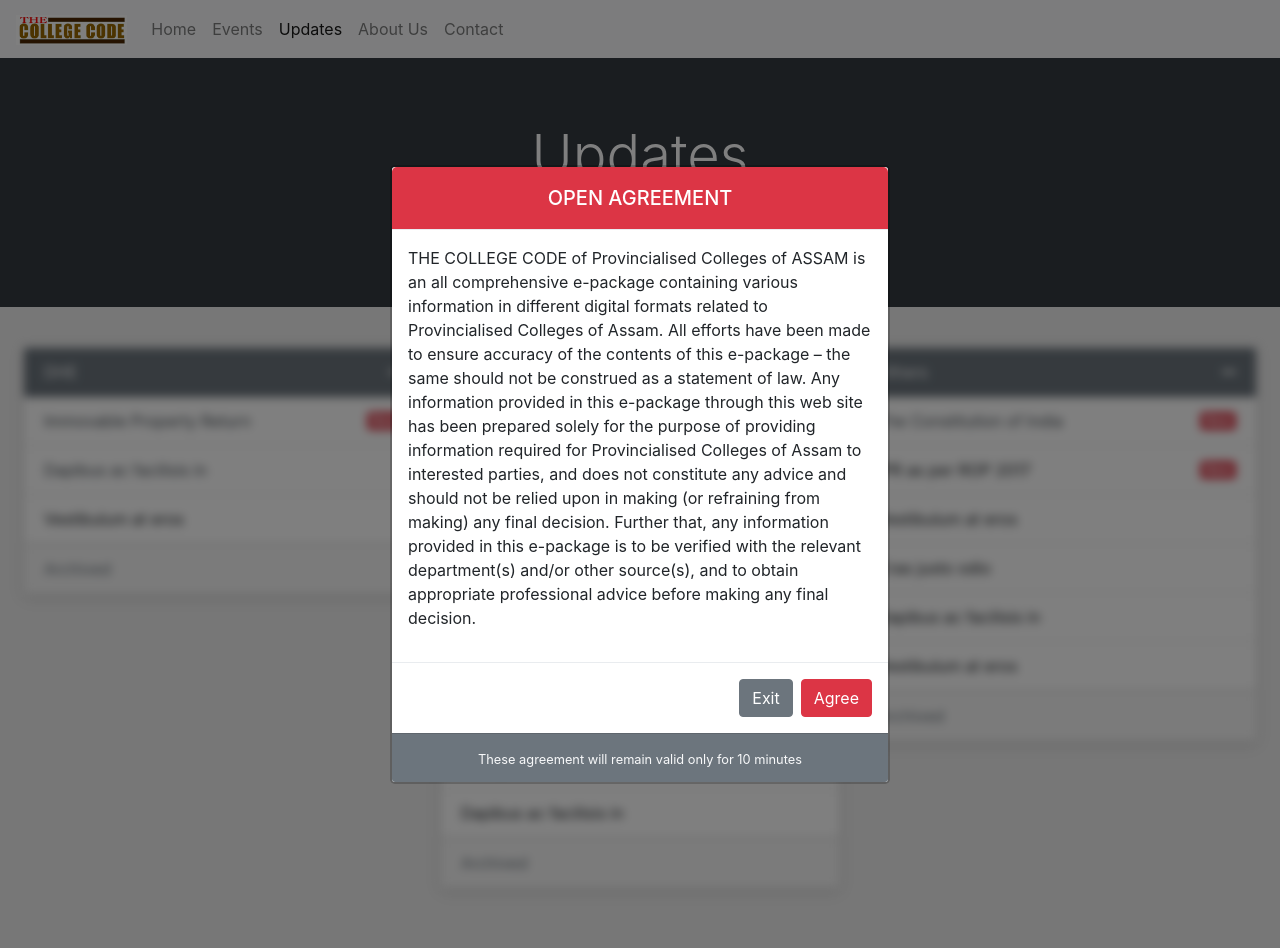
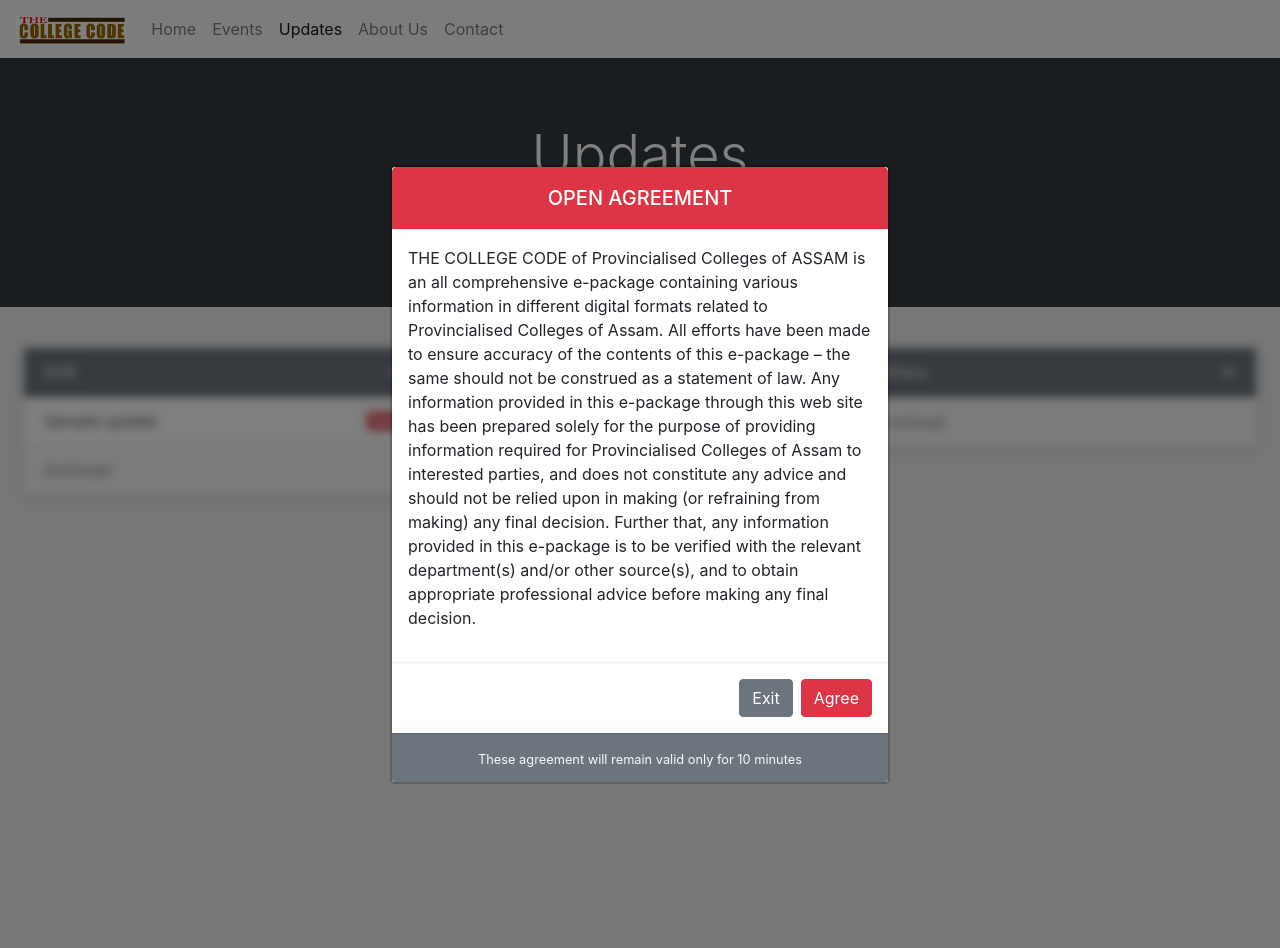
Before and after one commit to jabir15/acc-try, a Django app: page /updates/ in a window 1280 px wide. Run offline with Django 3.2, Linux system fonts and the light colour scheme; tables that the repository leaves empty hold one stand-in row (values such as "Sample post"); some libraries are stand-ins or nearby versions.

Commit message:
Update database model, EventList no href, header z-index correction

```diff
--- a/mysite/settings.py
+++ b/mysite/settings.py
@@ -110,7 +110,7 @@ AUTH_PASSWORD_VALIDATORS = [
 
 LANGUAGE_CODE = 'en-us'
 
-TIME_ZONE = 'UTC'
+TIME_ZONE = 'Asia/Kolkata'
 
 USE_I18N = True
 
--- a/personal/admin.py
+++ b/personal/admin.py
@@ -1,5 +1,6 @@
 from django.contrib import admin
-from .models import College
+from .models import College, Update
 
 # Register your models here.
 admin.site.register(College)
+admin.site.register(Update)
--- a/personal/models.py
+++ b/personal/models.py
@@ -1,4 +1,6 @@
 from django.db import models
+from django.utils import timezone
+from datetime import datetime, timedelta
 
 # Create your models here.
 class College(models.Model):
@@ -10,3 +12,28 @@ class College(models.Model):
 
     def __str__(self):
         return self.name
+
+class Update(models.Model):
+    TYPE_UPDATE = (
+        ('DHE', 'Related to DHE'),
+        ('UGC', 'Related to UGC'),
+        ('OTH', 'Others')
+    )
+    update_type = models.CharField(
+        max_length=3,
+        choices = TYPE_UPDATE,
+        default = 'DHE'
+    )
+    title = models.CharField(max_length=140)
+    message = models.CharField(max_length=500)
+    message_url = models.URLField(blank=True)
+    created_at = models.DateTimeField()
+
+    def __str__(self):
+        return self.title
+
+    @property
+    def is_new(self):
+        now = timezone.now().date()
+        cdate = self.created_at.date()+timedelta(7,0,0)
+        return cdate>=now
--- a/personal/templates/personal/header.html
+++ b/personal/templates/personal/header.html
@@ -70,7 +70,7 @@
 </head>
 
 <body style="background-color:#eeeeee;">
-	<nav class="navbar sticky-top navbar-expand-lg navbar-light bg-light" style="z-index=100;">
+	<nav class="navbar sticky-top navbar-expand-lg navbar-light bg-light" style="z-index:100;">
 		<a class="navbar-brand" href="/">
 			<img src="{% static 'personal/img/thecollegecodebanner.png' %}" height="30" alt="brand">
 		</a>
--- a/personal/templates/personal/updates.html
+++ b/personal/templates/personal/updates.html
@@ -16,26 +16,20 @@
                     <i class="fas fa-plus"></i>
                 </div>
                 <ul class="collapse show list-group list-group-flush" id="cardCollapseDHE">
+                    {% for update in update_DHE %}
                     <a class="list-group-item list-group-item-action d-flex justify-content-between align-items-center"
-                        data-toggle="collapse" href="#dhe1" role="button" aria-expanded="false" aria-controls="dhe1">
-                        Immovable Property Return
+                        data-toggle="collapse" href="#dhe{{update.id}}" role="button" aria-expanded="false" aria-controls="dhe{{update.id}}">
+                        {{update.title}}
+                        {% if update.is_new %}
                         <span class="badge badge-danger float-right">New</span>
+                        {% endif %}
                     </a>
-                    <div class="collapse card-body" id="dhe1">
-                        <p>"Assam Government OM regarding IPR" No. AAP 237/2013/33 dated 05/02/2014.</p>
+                    <div class="collapse card-body" id="dhe{{update.id}}">
+                        <p>{{update.message}}</p>
                         <a class="btn btn-light btn-sm border border-dark">View IPR Format <i class="fas fa-eye"></i></a>
                         <a class="btn btn-light btn-sm border border-dark">Download IPR Format <i class="fas fa-file-pdf"></i></a>
                     </div>
-                    <a class="list-group-item list-group-item-action" data-toggle="collapse" href="#dhe2" role="button"
-                        aria-expanded="false" aria-controls="dhe2">
-                        Dapibus ac facilisis in
-                    </a>
-                    <div class="collapse card-body" id="dhe2">
-                        Anim pariatur cliche reprehenderit, enim eiusmod high life accusamus terry richardson ad squid.
-                        Nihil anim keffiyeh helvetica, craft beer labore wes anderson cred nesciunt sapiente ea
-                        proident.
-                    </div>
-                    <a class="list-group-item">Vestibulum at eros</a>
+                    {% endfor %}
                 </ul>
                 <div class="card-footer text-muted">
                     Archived
@@ -51,34 +45,20 @@
                     <i class="fas fa-plus"></i>
                 </div>
                 <ul class="collapse show list-group list-group-flush" id="cardCollapseUGC">
+                    {% for update in update_UGC %}
                     <a class="list-group-item list-group-item-action d-flex justify-content-between align-items-center"
-                        data-toggle="collapse" href="#ugc1" role="button" aria-expanded="false" aria-controls="ugc1">
-                        MPhil / PhD Regulations 2016
+                        data-toggle="collapse" href="#dhe{{update.id}}" role="button" aria-expanded="false" aria-controls="dhe{{update.id}}">
+                        {{update.title}}
+                        {% if update.is_new %}
                         <span class="badge badge-danger float-right">New</span>
+                        {% endif %}
                     </a>
-                    <div class="collapse card-body" id="ugc1">
-                        <p>
-                            Published by UGC on 13/07/2016
-                        </p>
-                        <a class="btn btn-light btn-sm border border-dark">View <i class="fas fa-eye"></i></a>
-                        <a class="btn btn-light btn-sm border border-dark">Download <i class="fas fa-file-pdf"></i></a>
+                    <div class="collapse card-body" id="dhe{{update.id}}">
+                        <p>{{update.message}}</p>
+                        <a class="btn btn-light btn-sm border border-dark">View IPR Format <i class="fas fa-eye"></i></a>
+                        <a class="btn btn-light btn-sm border border-dark">Download IPR Format <i class="fas fa-file-pdf"></i></a>
                     </div>
-                    <a class="list-group-item list-group-item-action" data-toggle="collapse" href="#ugc2" role="button"
-                        aria-expanded="false" aria-controls="ugc2">
-                        UGC's Letters on Pay Review Committee
-                    </a>
-                    <div class="collapse card-body" id="ugc2">
-                        <a class="btn btn-light btn-sm border border-dark">View <i class="fas fa-eye"></i></a>
-                        <a class="btn btn-light btn-sm border border-dark">Download <i class="fas fa-file-download"></i></a>
-                    </div>
-
-                    <a class="list-group-item">Vestibulum at eros</a>
-                    <a class="list-group-item">Vestibulum at eros</a>
-                    <a class="list-group-item">Cras justo odio</a>
-                    <a class="list-group-item">Dapibus ac facilisis in</a>
-                    <a class="list-group-item">Vestibulum at eros</a>
-                    <a class="list-group-item">Cras justo odio</a>
-                    <a class="list-group-item">Dapibus ac facilisis in</a>
+                    {% endfor %}
                 </ul>
                 <div class="card-footer text-muted">
                     Archived
@@ -94,23 +74,20 @@
                     <i class="fas fa-plus"></i>
                 </div>
                 <ul class="collapse show list-group list-group-flush" id="cardCollapseOthers">
+                    {% for update in update_Others %}
                     <a class="list-group-item list-group-item-action d-flex justify-content-between align-items-center"
-                        data-toggle="collapse" href="#ot1" role="button" aria-expanded="false" aria-controls="ot1">
-                        The Constitution of India
+                        data-toggle="collapse" href="#dhe{{update.id}}" role="button" aria-expanded="false" aria-controls="dhe{{update.id}}">
+                        {{update.title}}
+                        {% if update.is_new %}
                         <span class="badge badge-danger float-right">New</span>
+                        {% endif %}
                     </a>
-                    <div class="collapse card-body" id="ot1">
-                        <a class="btn btn-light btn-sm border border-dark">View <i class="fas fa-external-link-alt"></i></a>
-                        <a class="btn btn-light btn-sm border border-dark">Download <i class="fas fa-file-download"></i></a>
+                    <div class="collapse card-body" id="dhe{{update.id}}">
+                        <p>{{update.message}}</p>
+                        <a class="btn btn-light btn-sm border border-dark">View IPR Format <i class="fas fa-eye"></i></a>
+                        <a class="btn btn-light btn-sm border border-dark">Download IPR Format <i class="fas fa-file-pdf"></i></a>
                     </div>
-                    <a class="list-group-item d-flex justify-content-between align-items-center">
-                        IPR as per ROP 2017
-                        <span class="badge badge-danger float-right">New</span>
-                    </a>
-                    <a class="list-group-item">Vestibulum at eros</a>
-                    <a class="list-group-item">Cras justo odio</a>
-                    <a class="list-group-item">Dapibus ac facilisis in</a>
-                    <a class="list-group-item">Vestibulum at eros</a>
+                    {% endfor %}
                 </ul>
                 <div class="card-footer text-muted">
                     Archived
--- a/personal/views.py
+++ b/personal/views.py
@@ -3,7 +3,7 @@ from django.core.mail import BadHeaderError, EmailMessage
 from django.http import HttpResponse
 from django.shortcuts import render, redirect
 from .forms import ContactForm
-from .models import College
+from .models import College, Update
 # Create your views here.
 
 
@@ -17,7 +17,15 @@ def actrules(request):
     return response
 
 def updates(request):
-    response = render(request, 'personal/updates.html')
+    update_DHE = Update.objects.filter(update_type='DHE')
+    update_UGC = Update.objects.filter(update_type='UGC')
+    update_Others = Update.objects.filter(update_type='OTH')
+    list_of_updates = {
+        'update_DHE':update_DHE,
+        'update_UGC':update_UGC,
+        'update_Others':update_Others
+    }
+    response = render(request, 'personal/updates.html',list_of_updates)
     return response
 
 def colleges(request):
--- a/workshops/templates/workshops/event_list.html
+++ b/workshops/templates/workshops/event_list.html
@@ -32,7 +32,7 @@
 <div class="container-fluid" id="maincontent">
     <div class="list-group">
         {% for event in event_list %}
-        <a href="/workshops/{{ event.id }}" class="list-group-item list-group-item-action flex-column align-items-start">
+        <a class="list-group-item list-group-item-action flex-column align-items-start">
             <div class="d-flex w-100 justify-content-between">
                 <h5 class="mb-1">{{ event.title }}</h5>
                 <small>Updated: {{ event.created_at|naturaltime }}</small>
```
